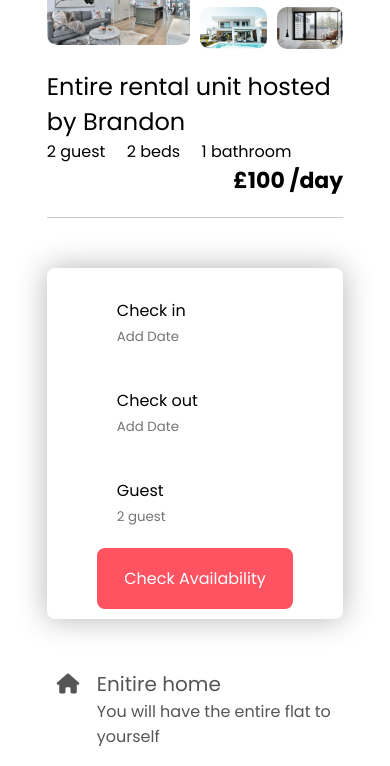
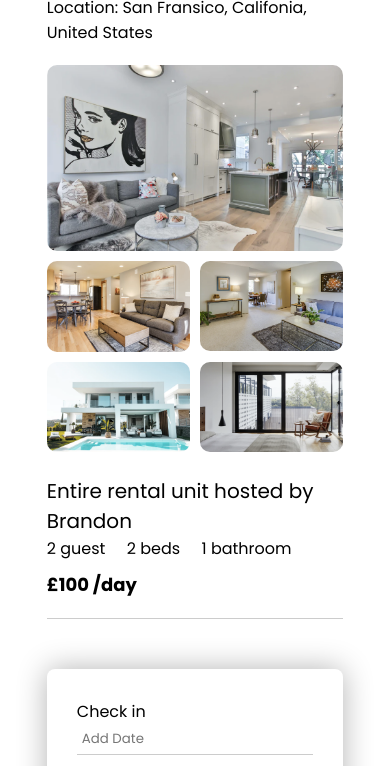
Before and after one commit to Gmania-digital/Staybnb-Travel-website, a plain HTML site: page house.html in a window 390 px wide. Shown: the part 248-1014 px from the top of the page. Drawn offline with Linux system fonts and the light colour scheme.

Commit message:
Update style.css
adjusting and optimising for smaller screen

```diff
--- a/style.css
+++ b/style.css
@@ -813,64 +813,128 @@ c h1 {
     left: -40px;
 }
 
-.home-desc{
+.home-desc {
     max-width: 700px;
     margin-bottom: 50px;
 }
 
-.map{
+.map {
     margin: 50px 0;
 
 }
 
-.map iframe{
+.map iframe {
     width: 100%;
     margin: 30px;
 }
 
-.map h3{
+.map h3 {
     font-size: 26px;
     font-weight: 500;
     margin-bottom: 30px
 }
 
 
-.map b{
+.map b {
     display: block;
     margin-bottom: 16px;
 
 }
 
-.host{
+.host {
     display: flex;
     align-items: center;
 
 }
-.host img{
-    width:80px;
+
+.host img {
+    width: 80px;
     border-radius: 50%;
     margin-right: 30px;
 }
 
-.host h2{
+.host h2 {
     margin-bottom: 10px;
     font-weight: 500;
 }
 
-.host i{
+.host i {
     color: #ff5361;
 }
 
-.contact-host{
+.contact-host {
     display: inline-block;
     margin: 40px 0 40px 120px;
     text-decoration: none;
     color: #555;
-    border: 1px solid  #ff5361;
+    border: 1px solid #ff5361;
 
-    border-radius:8px;
+    border-radius: 8px;
 
 
     padding: 15px 50px;
 
 }
+
+
+/*---------Media query for house details page*/
+
+@media only screen and (max-width: 700px) {
+    .house-details {
+        margin-top: 150px;
+    }
+    .row p{
+        margin-top: 10px;
+    }
+
+    .gallery{
+        grid-template-areas: 'first first' '. .' '. .';
+    }
+
+    .small-details h2{
+        font-size: 20px;
+        margin-top: 24px;
+    }
+    .small-details h4{
+        text-align: left;
+        margin: 10px 0;
+        font-size: 18px;
+
+    }
+    .check-form{
+        padding: 10px 30px;
+    }
+
+    .check-form div{
+        padding: 20px 0;
+        width:100%;
+    }
+
+    .check-form input{
+        border-bottom: 1px solid #ccc;
+        width: 100%;
+        padding: 5px;
+    }
+
+    .check-form button{
+        font-size: 14px;
+        margin-bottom: 15px;
+        margin-top: 10px;
+        border-radius: 4px;
+    }
+
+
+
+
+
+
+
+    }
+
+
+
+    }
+
+
+
+}
```
